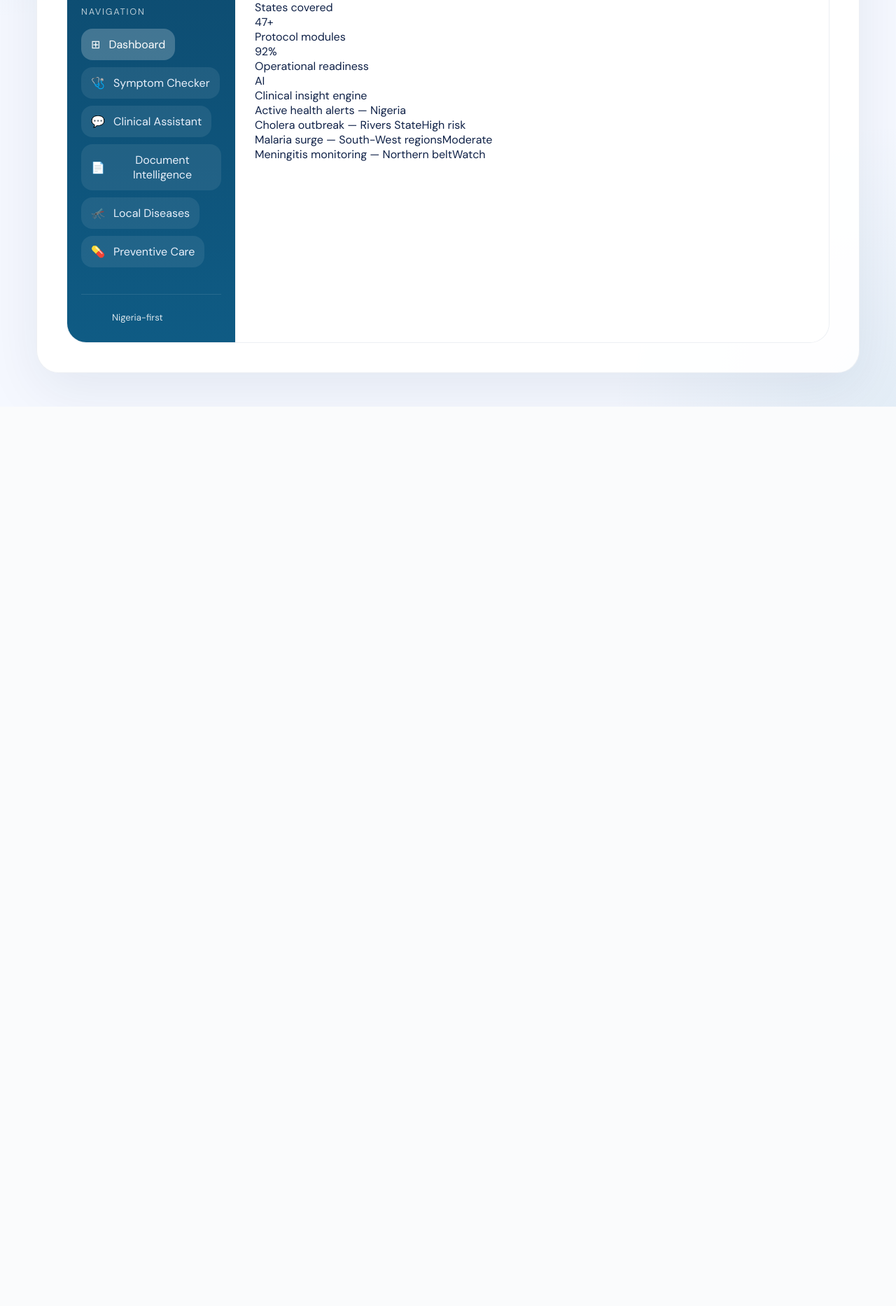
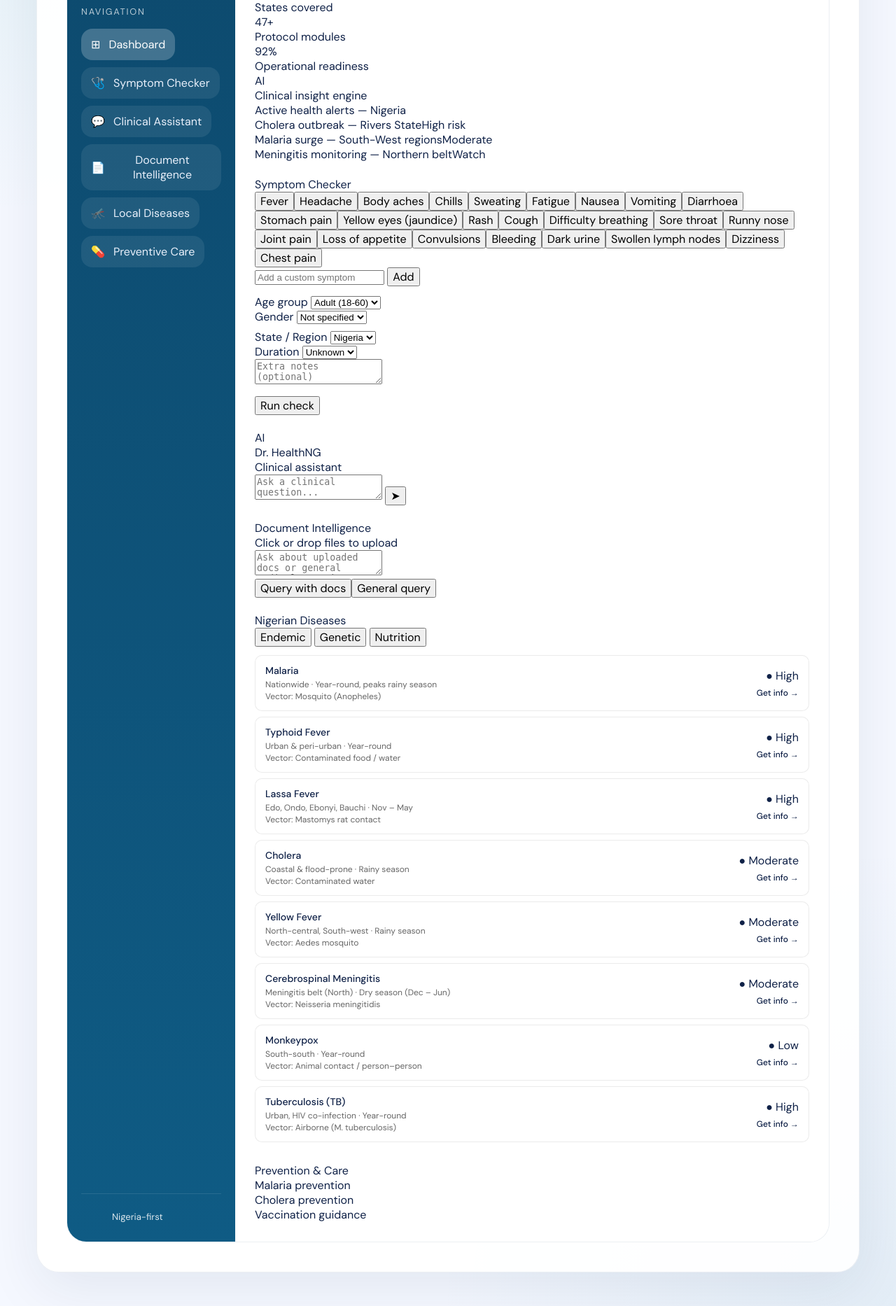
Before and after one commit to afomike/healthng, a Flask app: page /app in a window 1280 px wide. Shown: the part 428-2294 px from the top of the page at 70% size. Before the commit the page ends 1009 px from the top, so only its background shows below. Run offline with Flask 3, Linux system fonts and the light colour scheme; data that the repository does not hold is empty.

Commit message:
everthing

```diff
--- a/templates/app.html
+++ b/templates/app.html
@@ -68,6 +68,7 @@
           </header>
 
           <div class="content-area">
+            <!-- Dashboard view -->
             <section class="view active" id="view-dashboard">
               <div class="stats-row">
                 <div class="stat-card"><div class="stat-val">36</div><div class="stat-label">States covered</div></div>
@@ -84,6 +85,98 @@
                 </div>
               </div>
             </section>
+
+            <!-- Symptom checker view -->
+            <section class="view" id="view-symptom">
+              <div class="card">
+                <div class="card-title">Symptom Checker</div>
+                <div id="symptom-pills" class="symptom-grid"></div>
+                <div class="custom-symptom-row">
+                  <input id="custom-symptom" placeholder="Add a custom symptom" />
+                  <button class="btn-outline" onclick="App.addCustomSymptom()">Add</button>
+                </div>
+                <div class="ctx-grid" style="margin-top:12px;">
+                  <div>
+                    <label class="form-label">Age group</label>
+                    <select id="ctx-age"><option>Adult (18-60)</option><option>Child (0-17)</option><option>Senior (60+)</option></select>
+                  </div>
+                  <div>
+                    <label class="form-label">Gender</label>
+                    <select id="ctx-gender"><option>Not specified</option><option>Male</option><option>Female</option></select>
+                  </div>
+                </div>
+                <div class="ctx-grid" style="margin-top:8px;">
+                  <div>
+                    <label class="form-label">State / Region</label>
+                    <select id="ctx-state"><option>Nigeria</option></select>
+                  </div>
+                  <div>
+                    <label class="form-label">Duration</label>
+                    <select id="ctx-duration"><option>Unknown</option><option>Days</option><option>Weeks</option></select>
+                  </div>
+                </div>
+                <textarea id="extra-notes" placeholder="Extra notes (optional)"></textarea>
+                <div style="margin-top:12px;"><button class="btn-green" onclick="App.runSymptomCheck()">Run check</button></div>
+                <div id="symptom-result" class="card" style="display:none;margin-top:12px;"><div id="symptom-result-text" class="result-text"></div></div>
+              </div>
+            </section>
+
+            <!-- Clinical assistant (chat) view -->
+            <section class="view" id="view-consult">
+              <div class="chat-container">
+                <div class="chat-header"><div class="ai-avatar">AI</div><div class="chat-name">Dr. HealthNG</div><div class="chat-sub">Clinical assistant</div></div>
+                <div id="chat-messages" class="chat-messages"></div>
+                <div class="chat-input-area">
+                  <textarea id="chat-input" placeholder="Ask a clinical question..."></textarea>
+                  <button id="send-btn" class="send-btn">➤</button>
+                </div>
+              </div>
+            </section>
+
+            <!-- Document intelligence (RAG) view -->
+            <section class="view" id="view-rag">
+              <div class="card">
+                <div class="card-title">Document Intelligence</div>
+                <div id="upload-zone" class="upload-zone">Click or drop files to upload</div>
+                <input id="file-input" type="file" style="display:none;" />
+                <div id="doc-list-card" class="card" style="display:none;margin-top:12px;"><div id="doc-list" class="doc-list"></div></div>
+                <textarea id="rag-query" placeholder="Ask about uploaded docs or general medical questions"></textarea>
+                <div class="rag-btn-row"><button class="btn-green" onclick="App.queryDocs(false)">Query with docs</button><button class="btn-outline" onclick="App.queryDocs(true)">General query</button></div>
+                <div id="rag-result" class="card" style="display:none;margin-top:12px;"><div id="rag-result-text"></div></div>
+              </div>
+            </section>
+
+            <!-- Diseases view -->
+            <section class="view" id="view-diseases">
+              <div class="card">
+                <div class="card-title">Nigerian Diseases</div>
+                <div id="disease-tabs">
+                  <button class="s-tab active" data-tab="endemic">Endemic</button>
+                  <button class="s-tab" data-tab="genetic">Genetic</button>
+                  <button class="s-tab" data-tab="nutrition">Nutrition</button>
+                </div>
+                <div id="disease-tab-endemic" style="margin-top:12px;"></div>
+                <div id="disease-tab-genetic" style="display:none;margin-top:12px;"></div>
+                <div id="disease-tab-nutrition" style="display:none;margin-top:12px;"></div>
+                <div id="disease-detail" class="card" style="display:none;margin-top:12px;">
+                  <div class="card-title" id="disease-detail-name"></div>
+                  <div id="disease-detail-text"></div>
+                </div>
+              </div>
+            </section>
+
+            <!-- Prevention view -->
+            <section class="view" id="view-prevention">
+              <div class="card">
+                <div class="card-title">Prevention & Care</div>
+                <div class="disease-grid">
+                  <div class="disease-chip" data-prevention="malaria">Malaria prevention</div>
+                  <div class="disease-chip" data-prevention="cholera">Cholera prevention</div>
+                  <div class="disease-chip" data-prevention="yellow-fever">Vaccination guidance</div>
+                </div>
+                <div id="prevention-result" class="card" style="display:none;margin-top:12px;"><div id="prevention-result-text"></div></div>
+              </div>
+            </section>
           </div>
         </div>
       </div>
```
